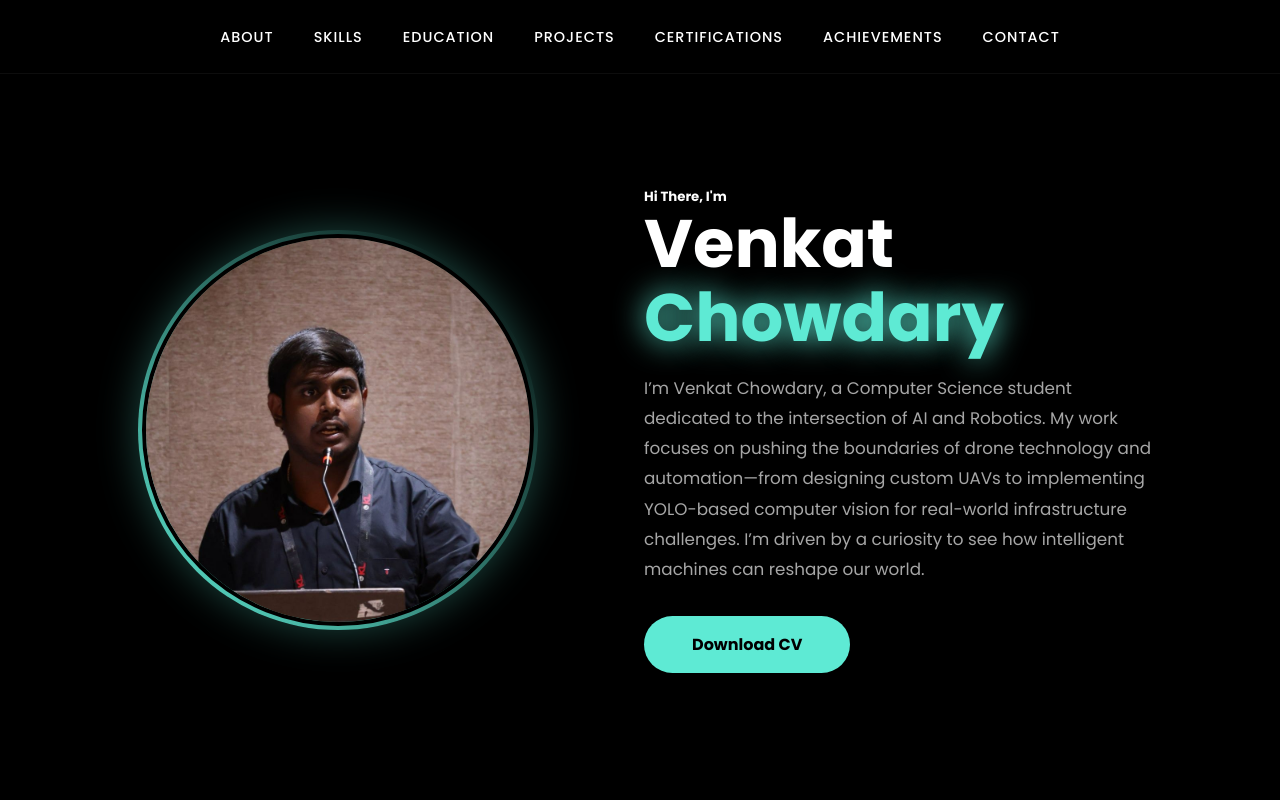
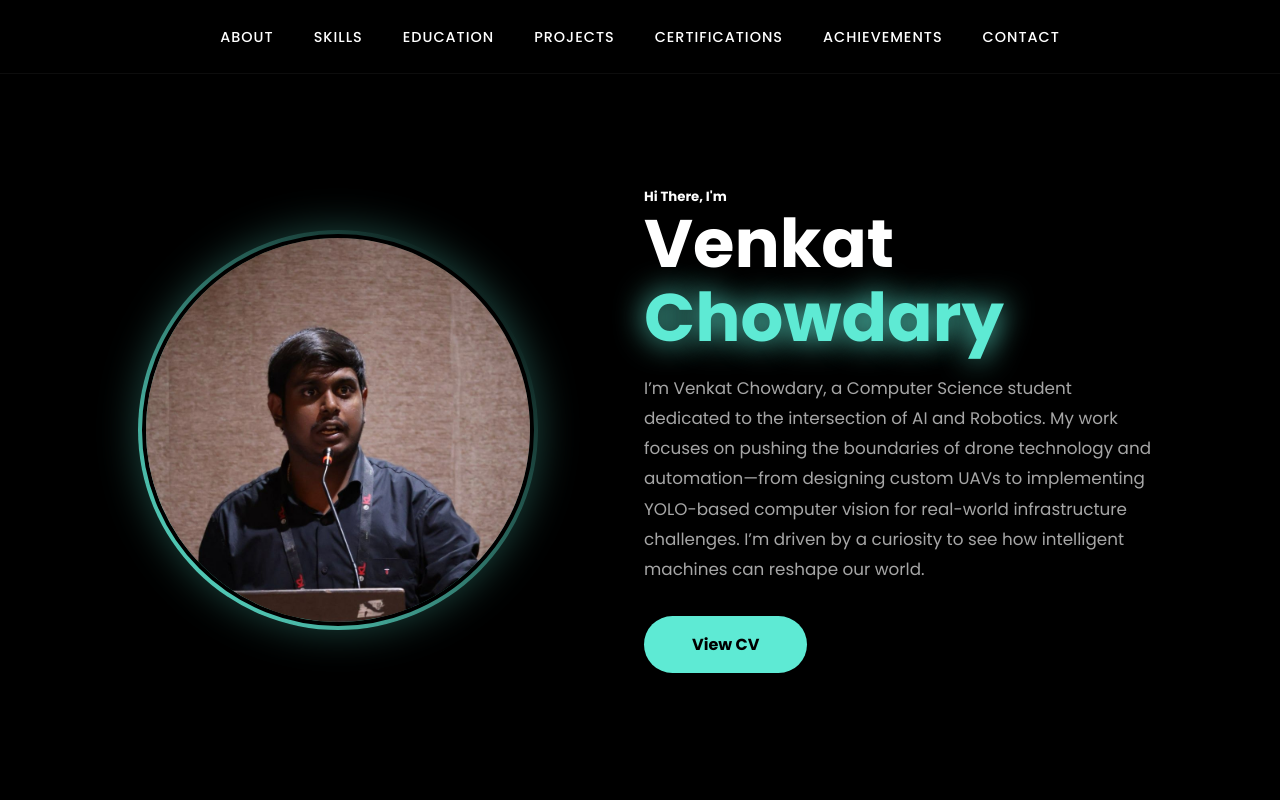
Before and after one commit to Venkat-gullapalli/Venkat, a React (Create React App) app: page / in a window 1280 px wide. Shown: the top 800 px of the page. Built offline with nearby package versions, Linux system fonts and the light colour scheme.

Commit message:
Change CV link text from 'Download' to 'View'

```diff
--- a/src/App.js
+++ b/src/App.js
@@ -85,7 +85,7 @@
               <h5>Hi There, I'm</h5>
               <h1>Venkat <span>Chowdary</span></h1>
               <p>I’m Venkat Chowdary, a Computer Science student dedicated to the intersection of AI and Robotics. My work focuses on pushing the boundaries of drone technology and automation—from designing custom UAVs to implementing YOLO-based computer vision for real-world infrastructure challenges. I’m driven by a curiosity to see how intelligent machines can reshape our world.</p>
-              <a href={ResumePDF} target="_blank" rel="noopener noreferrer" className="btn-primary">Download CV</a>
+              <a href={ResumePDF} target="_blank" rel="noopener noreferrer" className="btn-primary">View CV</a>
             </div>
           </div>
         </section>
```
